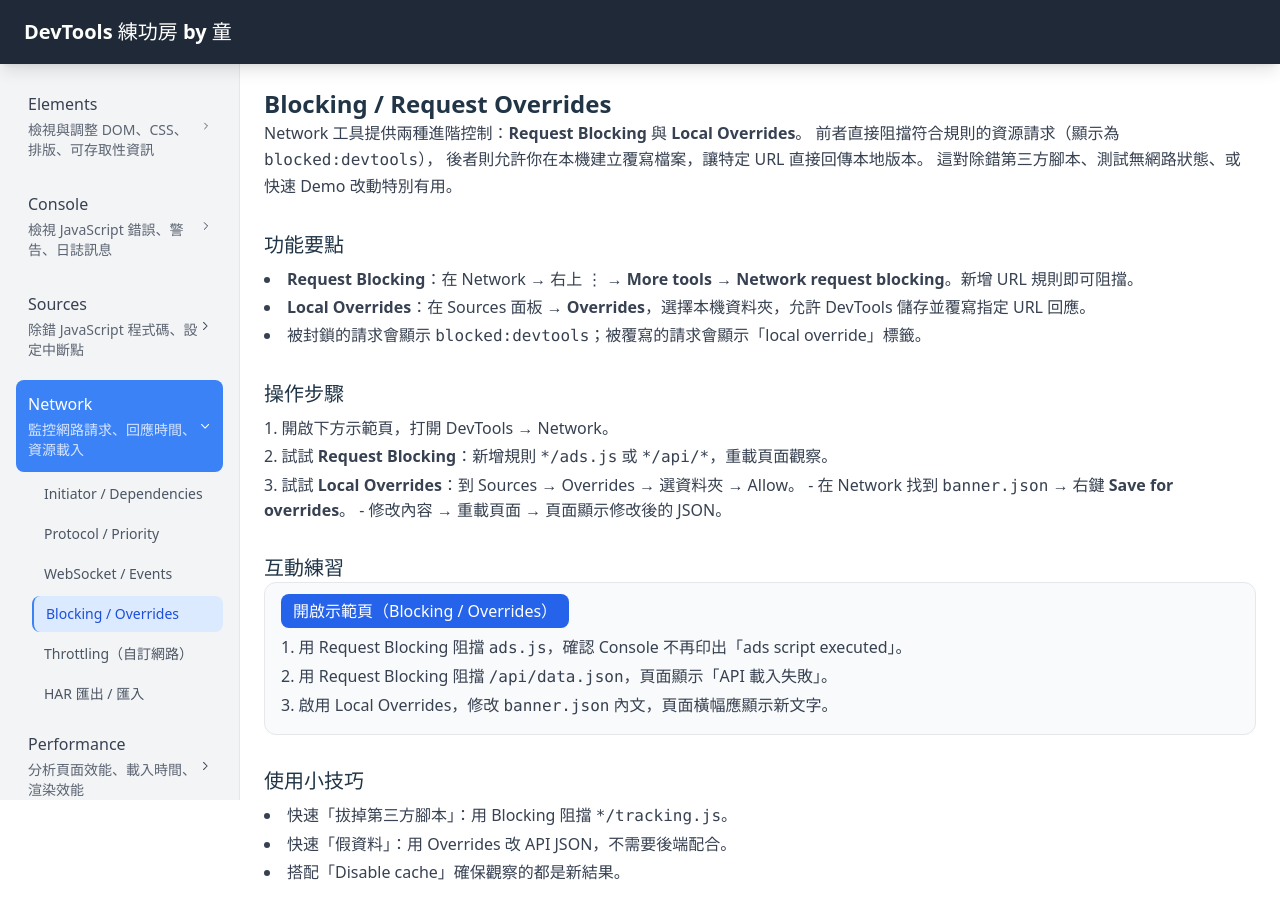
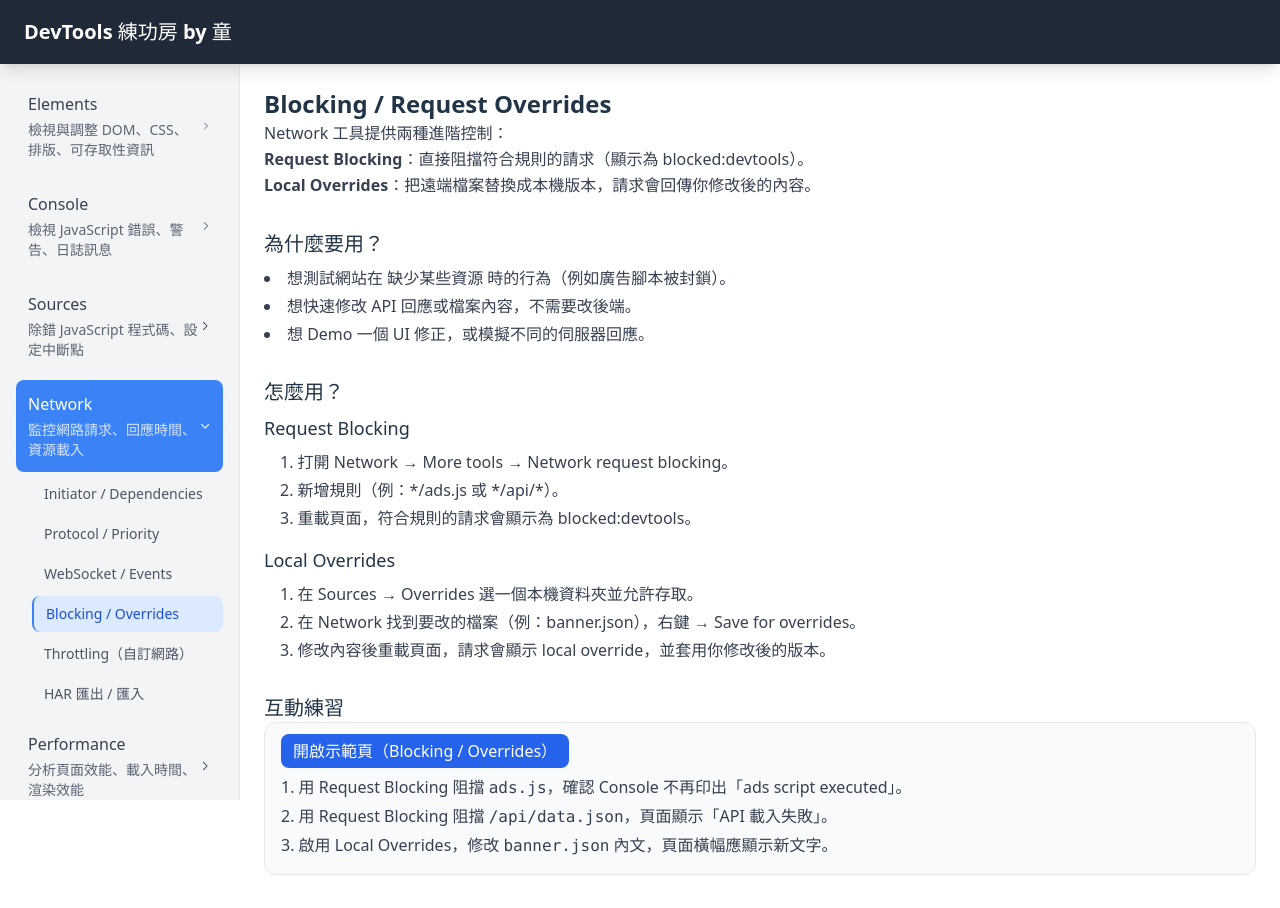
Before and after one commit to joy-jc-tong/Chrome-DevTools-Example, a React (Vite) app: page /network/blocking-overrides in a window 1280 px wide. Built offline with nearby package versions, Linux system fonts and the light colour scheme.

Commit message:
調整 network 前端說明

```diff
--- a/src/pages/network/BlockingOverrides.tsx
+++ b/src/pages/network/BlockingOverrides.tsx
@@ -5,34 +5,45 @@ export default function BlockingOverrides() {
       <header>
         <h1 className="text-2xl font-bold">Blocking / Request Overrides</h1>
         <p className="text-gray-700 leading-relaxed">
-          Network 工具提供兩種進階控制：<b>Request Blocking</b> 與 <b>Local Overrides</b>。
-          前者直接阻擋符合規則的資源請求（顯示為 <code>blocked:devtools</code>），
-          後者則允許你在本機建立覆寫檔案，讓特定 URL 直接回傳本地版本。
-          這對除錯第三方腳本、測試無網路狀態、或快速 Demo 改動特別有用。
+          Network 工具提供兩種進階控制：
+          <br />
+          <b>Request Blocking</b>：直接阻擋符合規則的請求（顯示為 blocked:devtools）。
+          <br />
+          <b>Local Overrides</b>：把遠端檔案替換成本機版本，請求會回傳你修改後的內容。
         </p>
       </header>
 
-      {/* 功能要點 */}
+      {/* 為什麼要用 */}
       <section>
-        <h2 className="text-xl font-semibold mb-2">功能要點</h2>
+        <h2 className="text-xl font-semibold mb-2">為什麼要用？</h2>
         <ul className="list-disc list-inside text-gray-700 space-y-1">
-          <li><b>Request Blocking</b>：在 Network → 右上 ⋮ → <b>More tools → Network request blocking</b>。新增 URL 規則即可阻擋。</li>
-          <li><b>Local Overrides</b>：在 Sources 面板 → <b>Overrides</b>，選擇本機資料夾，允許 DevTools 儲存並覆寫指定 URL 回應。</li>
-          <li>被封鎖的請求會顯示 <code>blocked:devtools</code>；被覆寫的請求會顯示「local override」標籤。</li>
+          <li>想測試網站在 缺少某些資源 時的行為（例如廣告腳本被封鎖）。</li>
+          <li>想快速修改 API 回應或檔案內容，不需要改後端。</li>
+          <li>想 Demo 一個 UI 修正，或模擬不同的伺服器回應。</li>
         </ul>
       </section>
 
-      {/* 操作步驟 */}
+      {/* 怎麼用 */}
       <section>
-        <h2 className="text-xl font-semibold mb-2">操作步驟</h2>
-        <ol className="list-decimal list-inside text-gray-700 space-y-1">
-          <li>開啟下方示範頁，打開 DevTools → Network。</li>
-          <li>試試 <b>Request Blocking</b>：新增規則 <code>*/ads.js</code> 或 <code>*/api/*</code>，重載頁面觀察。</li>
-          <li>試試 <b>Local Overrides</b>：到 Sources → Overrides → 選資料夾 → Allow。
-            - 在 Network 找到 <code>banner.json</code> → 右鍵 <b>Save for overrides</b>。
-            - 修改內容 → 重載頁面 → 頁面顯示修改後的 JSON。
-          </li>
-        </ol>
+        <h2 className="text-xl font-semibold mb-2">怎麼用？</h2>
+        <div className="space-y-4">
+          <div>
+            <h3 className="text-lg font-medium mb-2">Request Blocking</h3>
+            <ol className="list-decimal list-inside text-gray-700 space-y-1 ml-4">
+              <li>打開 Network → More tools → Network request blocking。</li>
+              <li>新增規則（例：*/ads.js 或 */api/*）。</li>
+              <li>重載頁面，符合規則的請求會顯示為 blocked:devtools。</li>
+            </ol>
+          </div>
+          <div>
+            <h3 className="text-lg font-medium mb-2">Local Overrides</h3>
+            <ol className="list-decimal list-inside text-gray-700 space-y-1 ml-4">
+              <li>在 Sources → Overrides 選一個本機資料夾並允許存取。</li>
+              <li>在 Network 找到要改的檔案（例：banner.json），右鍵 → Save for overrides。</li>
+              <li>修改內容後重載頁面，請求會顯示 local override，並套用你修改後的版本。</li>
+            </ol>
+          </div>
+        </div>
       </section>
 
       {/* 互動練習 */}
@@ -54,15 +65,6 @@ export default function BlockingOverrides() {
         </div>
       </section>
 
-      {/* 小技巧 */}
-      <section>
-        <h2 className="text-xl font-semibold mb-2">使用小技巧</h2>
-        <ul className="list-disc list-inside text-gray-700 space-y-1">
-          <li>快速「拔掉第三方腳本」：用 Blocking 阻擋 <code>*/tracking.js</code>。</li>
-          <li>快速「假資料」：用 Overrides 改 API JSON，不需要後端配合。</li>
-          <li>搭配「Disable cache」確保觀察的都是新結果。</li>
-        </ul>
-      </section>
     </div>
   );
 }
--- a/src/pages/network/HAR.tsx
+++ b/src/pages/network/HAR.tsx
@@ -4,27 +4,27 @@ export default function HarPage() {
       <header>
         <h1 className="text-2xl font-bold">HAR 匯出 / 匯入</h1>
         <p className="text-gray-700 leading-relaxed">
-          HAR（HTTP Archive）是一種標準化的網路追蹤格式，包含請求/回應、時間線（timings）、headers、payload 等。
-          在 DevTools 的 Network 面板可以「匯出 HAR」記錄現場問題，也可以「匯入 HAR」重看別人的抓包。
+          HAR（HTTP Archive）是一種標準化的網路追蹤檔案，記錄所有請求與回應，包括 headers、payload、timing 等。
+          在 DevTools 的 Network 面板可以把請求匯出成 HAR，也能匯入別人的 HAR 來重現網路狀況。
         </p>
       </header>
 
       <section>
-        <h2 className="text-xl font-semibold mb-2">常見用途</h2>
+        <h2 className="text-xl font-semibold mb-2">為什麼要用？</h2>
         <ul className="list-disc list-inside text-gray-700 space-y-1">
-          <li>把疑難雜症的「網路證據」打包給同事/外包廠商。</li>
-          <li>在沒有重現環境時，離線瀏覽別人的請求序列與時間線。</li>
-          <li>留存效能基準（baseline）以便日後對照。</li>
+          <li>想把「疑難雜症的網路證據」打包交給同事或外包廠商。</li>
+          <li>沒有重現環境，也能離線查看別人的請求序列與時間線。</li>
+          <li>想保存某次效能基準（baseline），方便日後比較。</li>
         </ul>
       </section>
 
       <section>
-        <h2 className="text-xl font-semibold mb-2">操作步驟</h2>
-        <ol className="list-decimal list-inside text-gray-700 space-y-2">
-          <li>打開下方示範頁，於 Network 面板製造一些請求。</li>
-          <li><b>匯出 HAR</b>：在 Network 請求清單空白處或任何請求上「右鍵」 → <em>Save all as HAR with content</em>（含回應內容）。</li>
-          <li><b>匯入 HAR</b>：將 HAR 檔 <em>拖放</em> 到 Network 面板，或使用右鍵選單的 <em>Import HAR</em>。</li>
-          <li>匯入後可像真實流量一樣檢視每個 request 的 Headers、Preview、Timing、Initiator 等。</li>
+        <h2 className="text-xl font-semibold mb-2">怎麼用？</h2>
+        <ol className="list-decimal list-inside text-gray-700 space-y-1">
+          <li>在 Network 面板產生一些請求。</li>
+          <li>匯出 HAR：在請求清單空白處或任一請求上右鍵 → Save all as HAR with content。</li>
+          <li>匯入 HAR：把 HAR 檔拖進 Network 面板，或右鍵選單 → Import HAR。</li>
+          <li>匯入後可像真實流量一樣檢視每個 request 的 Headers、Preview、Timing、Initiator 等資訊。</li>
         </ol>
       </section>
 
@@ -47,14 +47,6 @@ export default function HarPage() {
         </div>
       </section>
 
-      <section>
-        <h2 className="text-xl font-semibold mb-2">小技巧</h2>
-        <ul className="list-disc list-inside text-gray-700 space-y-1">
-          <li><b>包含內容</b>：選「with content」才能離線查看回應（JSON/HTML/CSS/圖片）。</li>
-          <li><b>隱私</b>：HAR 可能含 Cookie/Authorization/查詢字串，分享前請先脫敏。</li>
-          <li><b>可讀性</b>：用 <code>.har</code> 上傳到問題追蹤工具，或用 HAR viewer（或 DevTools 本身）閱讀。</li>
-        </ul>
-      </section>
     </div>
   );
 }
--- a/src/pages/network/Initiator.tsx
+++ b/src/pages/network/Initiator.tsx
@@ -3,34 +3,30 @@ export default function Initiator() {
     <div className="space-y-8">
       {/* 標題＋摘要 */}
       <header>
-        <h1 className="text-2xl font-bold">Initiator / Dependencies</h1>
+        <h1 className="text-2xl font-bold">Network Initiator</h1>
         <p className="text-gray-700 leading-relaxed">
-          在 Network 面板中，右鍵任一請求 → <b>「Show initiator」</b> 或 <b>「Show dependencies」</b>，
-          可以顯示「誰觸發了該請求」以及「此請求又帶出了哪些後續依賴」。這對排查效能問題特別有用，
-          例如：為什麼會多載入某張圖片？或是哪個 JS 造成了額外 API 呼叫？
+          Network 面板可以幫你顯示請求之間的因果關係。
+          用 Show initiator 可以看「誰觸發了這個請求」，用 Show dependencies 可以看「這個請求又帶出了哪些後續資源」。
         </p>
       </header>
 
-      {/* 功能要點 */}
+      {/* 為什麼要用 */}
       <section>
-        <h2 className="text-xl font-semibold mb-2">功能要點</h2>
+        <h2 className="text-xl font-semibold mb-2">為什麼要用？</h2>
         <ul className="list-disc list-inside text-gray-700 space-y-1">
-          <li><b>Initiator</b>：顯示該請求是由哪段 JS / HTML 觸發（例如某個 script 標籤或 fetch）。</li>
-          <li><b>Dependencies</b>：顯示此資源載入後，又引發了哪些其他請求（例如 CSS 再載入字型）。</li>
-          <li>可在 Requests 表格右鍵選單 → <b>Show initiator</b> 或 <b>Show dependencies</b>。</li>
+          <li>想知道是哪段 JS 或 HTML 造成了某個 API 呼叫。</li>
+          <li>想搞清楚為什麼載入了一張多餘的圖片。</li>
+          <li>想分析某個資源下載後，還會引發哪些後續請求（例如 CSS 觸發字型載入）。</li>
         </ul>
       </section>
 
-      {/* 操作步驟 */}
+      {/* 怎麼用 */}
       <section>
-        <h2 className="text-xl font-semibold mb-2">操作步驟</h2>
+        <h2 className="text-xl font-semibold mb-2">怎麼用？</h2>
         <ol className="list-decimal list-inside text-gray-700 space-y-1">
-          <li>開啟下方示範頁，並打開 DevTools → Network 面板。</li>
-          <li>點「載入資料」按鈕，會發出一個 <code>fetch()</code> → 這是 initiator。</li>
-          <li>該 JSON 載入後，程式會再依序載入一張圖片（依賴）。</li>
-          <li>在 Network 請求列表，右鍵 JSON → <b>Show initiator</b>，確認是按鈕 handler。</li>
-          <li>右鍵圖片 → <b>Show initiator</b>，看到是 JSON handler 引發的。</li>
-          <li>右鍵 JSON → <b>Show dependencies</b>，應能看到圖片是它的依賴。</li>
+          <li>打開 Network 面板並觀察請求。</li>
+          <li>在任一請求上右鍵 → Show initiator，可以看到是哪段程式或元素觸發的。</li>
+          <li>在任一請求上右鍵 → Show dependencies，可以看到該請求下載後又引發了哪些後續請求。</li>
         </ol>
       </section>
 
@@ -53,15 +49,6 @@ export default function Initiator() {
         </div>
       </section>
 
-      {/* 小技巧 */}
-      <section>
-        <h2 className="text-xl font-semibold mb-2">使用小技巧</h2>
-        <ul className="list-disc list-inside text-gray-700 space-y-1">
-          <li>排查「為什麼會多載入某資源」時，先檢查 initiator。</li>
-          <li>對照 Dependencies，可以快速理解某些資源鏈（CSS → 字型、JS → API）。</li>
-          <li>搭配 Coverage 或 Performance，可以進一步分析效能瓶頸。</li>
-        </ul>
-      </section>
     </div>
   );
 }
--- a/src/pages/network/ProtocolPriority.tsx
+++ b/src/pages/network/ProtocolPriority.tsx
@@ -5,32 +5,30 @@ export default function ProtocolPriority() {
       <header>
         <h1 className="text-2xl font-bold">Protocol / Priority</h1>
         <p className="text-gray-700 leading-relaxed">
-          Network 面板中的 <b>Protocol</b> 與 <b>Priority</b> 欄位，可以檢視每個請求的傳輸協定（HTTP/1.1、HTTP/2、HTTP/3）
-          以及瀏覽器排程資源的優先順序。這些資訊對於效能分析非常關鍵，能幫助判斷：
-          為什麼有的資源比較慢才載入、是否用了最新協定、是否有優先級錯置問題。
+          Network 面板可以顯示每個請求用的 傳輸協定（HTTP/1.1、HTTP/2、HTTP/3）和 優先順序（Priority）。
+          這能幫助你了解資源是怎麼被瀏覽器安排下載的。
         </p>
       </header>
 
-      {/* 功能要點 */}
+      {/* 為什麼要用 */}
       <section>
-        <h2 className="text-xl font-semibold mb-2">功能要點</h2>
+        <h2 className="text-xl font-semibold mb-2">為什麼要用？</h2>
         <ul className="list-disc list-inside text-gray-700 space-y-1">
-          <li><b>Protocol</b>：顯示資源傳輸的協定版本（http/1.1, h2, h3）。</li>
-          <li><b>Priority</b>：顯示瀏覽器給資源的下載優先順序（Highest, High, Medium, Low, Lowest）。</li>
-          <li>通常 HTML / CSS / JS 會是 High/Highest，而圖片/字型則可能較低。</li>
-          <li>可以藉由 preload / fetchpriority 屬性來調整資源優先順序。</li>
+          <li>想知道網站是不是用了最新的 HTTP/2 或 HTTP/3。</li>
+          <li>想分析為什麼有些資源載入比較慢。</li>
+          <li>想檢查瀏覽器排程是不是把重要資源（HTML/CSS/JS）排在高優先級。</li>
+          <li>想測試 preload 或 fetchpriority 是否真的改變了下載順序。</li>
         </ul>
       </section>
 
-      {/* 操作步驟 */}
+      {/* 怎麼用 */}
       <section>
-        <h2 className="text-xl font-semibold mb-2">操作步驟</h2>
+        <h2 className="text-xl font-semibold mb-2">怎麼用？</h2>
         <ol className="list-decimal list-inside text-gray-700 space-y-1">
-          <li>開啟下方示範頁，並打開 DevTools → Network 面板。</li>
-          <li>在表格欄位中打開 <b>Protocol</b> 與 <b>Priority</b>（右鍵 → 選擇欄位顯示）。</li>
-          <li>點「載入多資源」按鈕，頁面會載入多個 JS / 圖片 / 字型。</li>
-          <li>觀察每個 request 的協定（h2/h3/http1.1）與優先順序。</li>
-          <li>對比圖片的 <code>fetchpriority="high"</code> 與一般圖片，看看 Priority 有何不同。</li>
+          <li>打開 Network 面板，在表格中啟用 Protocol 和 Priority 欄位（右鍵 → 勾選）。</li>
+          <li>載入頁面或點「載入多資源」按鈕。</li>
+          <li>觀察每個請求的 協定版本（h2/h3/http/1.1）與 優先順序（Highest, High, Medium, Low, Lowest）。</li>
+          <li>對比一般圖片與 fetchpriority="high" 的圖片，看看 Priority 有何不同。</li>
         </ol>
       </section>
 
@@ -53,15 +51,6 @@ export default function ProtocolPriority() {
         </div>
       </section>
 
-      {/* 小技巧 */}
-      <section>
-        <h2 className="text-xl font-semibold mb-2">使用小技巧</h2>
-        <ul className="list-disc list-inside text-gray-700 space-y-1">
-          <li>若遇到「圖片載太慢」，可考慮在 <code>&lt;img&gt;</code> 加 <code>fetchpriority="high"</code>。</li>
-          <li>確保伺服器支援 HTTP/2/3，可提升多路傳輸效能。</li>
-          <li>搭配 Waterfall Timeline，可以直觀看到優先順序是否生效。</li>
-        </ul>
-      </section>
     </div>
   );
 }
--- a/src/pages/network/Throttling.tsx
+++ b/src/pages/network/Throttling.tsx
@@ -4,28 +4,27 @@ export default function Throttling() {
       <header>
         <h1 className="text-2xl font-bold">Throttling（自訂網路 / Round-trip）</h1>
         <p className="text-gray-700 leading-relaxed">
-          Network 面板右上有 <b>Throttling</b> 下拉選單，可模擬 3G/Slow 4G/Offline，或新增自訂檔案下載/上傳速率與往返延遲（RTT）。
-          搭配「Network conditions」側欄，可以更細緻地測試 UA 與快取/離線情境。
+          Throttling 可以模擬不同的網路狀況，例如 慢速 3G、4G 或離線，也能自訂下載/上傳速率與延遲（RTT）。
+          搭配 Network conditions，還能切換 User-Agent 與快取行為。
         </p>
       </header>
 
       <section>
-        <h2 className="text-xl font-semibold mb-2">功能要點</h2>
+        <h2 className="text-xl font-semibold mb-2">為什麼要用？</h2>
         <ul className="list-disc list-inside text-gray-700 space-y-1">
-          <li><b>Throttling 下拉</b>：選擇 Slow 3G / Fast 3G / Slow 4G / Offline，或點擊「Add…」新增自訂配置（下載/上傳/延遲）。</li>
-          <li><b>Network conditions</b>：右上 ⋮ → More tools → <em>Network conditions</em>，可獨立切換 User agent、Caching 行為。</li>
-          <li><b>Round-trip 敏感度</b>：串接（序列）請求在高延遲下會被放大；應優先改為平行、或使用預取/預載。</li>
+          <li>想測試網站在慢速網路下的體驗。</li>
+          <li>想模擬離線情境，檢查錯誤處理或快取是否正常。</li>
+          <li>想分析串接 API 在高延遲下的影響，並思考是否該改成平行請求或用預載。</li>
         </ul>
       </section>
 
       <section>
-        <h2 className="text-xl font-semibold mb-2">操作步驟</h2>
+        <h2 className="text-xl font-semibold mb-2">怎麼用？</h2>
         <ol className="list-decimal list-inside text-gray-700 space-y-1">
-          <li>開示範頁 → 打開 DevTools → Network。</li>
-          <li>在 Throttling 選單選「Slow 3G」，或自訂：下載 400kb/s、上傳 400kb/s、RTT 300ms。</li>
-          <li>點「<b>串接 3 次 API</b>」並觀察 Waterfall：你會看到三段依序的等待，總延遲 ≈ 3 × RTT + 傳輸時間。</li>
-          <li>點「<b>平行載入 6 張圖</b>」並觀察優先權與連線競爭；嘗試把其中一張加上 <code>fetchpriority="high"</code> 的差異。</li>
-          <li>切換「Offline」再操作，驗證錯誤處理與快取（若有）。</li>
+          <li>打開 Network 面板，在右上角 Throttling 選單選擇 Slow 3G / Fast 3G / Slow 4G / Offline，或點 Add… 來新增自訂配置（下載速率 / 上傳速率 / RTT）。</li>
+          <li>也可以在 More tools → Network conditions 裡調整 User-Agent 和 Caching 行為。</li>
+          <li>觀察請求的 Waterfall，比較串接 vs 平行載入在不同延遲下的差異。</li>
+          <li>切到 Offline 再操作，驗證錯誤處理與快取行為。</li>
         </ol>
       </section>
 
@@ -47,14 +46,6 @@ export default function Throttling() {
         </div>
       </section>
 
-      <section>
-        <h2 className="text-xl font-semibold mb-2">小技巧</h2>
-        <ul className="list-disc list-inside text-gray-700 space-y-1">
-          <li>降低 round-trips：把序列 API 合併、用 <code>preload</code>/<code>prefetch</code>、或在伺服器渲染首批資料。</li>
-          <li>針對關鍵資源加 <code>fetchpriority="high"</code> 或 HTTP/2 Push（若仍使用），縮短關鍵路徑。</li>
-          <li>搭配 Performance 面板紀錄，在 Summary 檢視 Long task 與網路瓶頸是否相互影響。</li>
-        </ul>
-      </section>
     </div>
   );
 }
--- a/src/pages/network/WebSocket.tsx
+++ b/src/pages/network/WebSocket.tsx
@@ -5,31 +5,29 @@ export default function WebSocketPage() {
       <header>
         <h1 className="text-2xl font-bold">WebSocket / Events 檢視器</h1>
         <p className="text-gray-700 leading-relaxed">
-          Network 面板支援檢視 WebSocket 連線。點開 WebSocket 請求後，可在「Messages」分頁看到雙向事件流
-          （客戶端送出的訊息與伺服器回應）。這對除錯即時應用特別重要，例如聊天室、遊戲、通知服務。
+          Network 面板可以檢視 WebSocket 連線，並在「Messages」分頁看到雙向事件流。
+          你可以同時追蹤瀏覽器送出的訊息和伺服器回應，非常適合即時應用的除錯。
         </p>
       </header>
 
-      {/* 功能要點 */}
+      {/* 為什麼要用 */}
       <section>
-        <h2 className="text-xl font-semibold mb-2">功能要點</h2>
+        <h2 className="text-xl font-semibold mb-2">為什麼要用？</h2>
         <ul className="list-disc list-inside text-gray-700 space-y-1">
-          <li>WebSocket 請求會顯示在 Network 表格中，標示為 <code>WS</code>。</li>
-          <li>點開後有 <b>Frames</b> / <b>Messages</b> 分頁，顯示傳入/傳出的資料。</li>
-          <li>可過濾訊息方向（Send / Receive），並查看原始 JSON 或文字。</li>
-          <li>適合驗證資料格式是否正確、或是否有不必要的訊息洪流。</li>
+          <li>想確認聊天室或遊戲傳的資料是不是正確。</li>
+          <li>想檢查伺服器回覆的格式（JSON/文字）有沒有問題。</li>
+          <li>想找出是否有不必要的訊息洪流造成效能問題。</li>
         </ul>
       </section>
 
-      {/* 操作步驟 */}
+      {/* 怎麼用 */}
       <section>
-        <h2 className="text-xl font-semibold mb-2">操作步驟</h2>
+        <h2 className="text-xl font-semibold mb-2">怎麼用？</h2>
         <ol className="list-decimal list-inside text-gray-700 space-y-1">
-          <li>開啟下方示範頁，並打開 DevTools → Network。</li>
-          <li>點「連線 WebSocket」按鈕 → 瀏覽器會建立一條 <code>ws://</code> 連線。</li>
-          <li>切到 Network 面板 → 找到 <b>WS</b> 請求 → 點開 → Messages 分頁。</li>
-          <li>點「送出訊息」按鈕 → 在 Messages 分頁中應看到送出與伺服器回覆。</li>
-          <li>試著多次送訊息，觀察 event log。</li>
+          <li>打開 Network 面板並建立 WebSocket 連線（例：點「連線 WebSocket」按鈕）。</li>
+          <li>在請求清單中找到 WS 連線，點開後切到 Messages 分頁。</li>
+          <li>傳送訊息（例：按「送出訊息」按鈕），觀察「送出/接收」的事件記錄。</li>
+          <li>可以過濾 Send / Receive，並檢查原始 JSON 或文字內容。</li>
         </ol>
       </section>
 
@@ -52,15 +50,6 @@ export default function WebSocketPage() {
         </div>
       </section>
 
-      {/* 小技巧 */}
-      <section>
-        <h2 className="text-xl font-semibold mb-2">使用小技巧</h2>
-        <ul className="list-disc list-inside text-gray-700 space-y-1">
-          <li>用「Filter → WS」快速過濾出所有 WebSocket 連線。</li>
-          <li>如果訊息格式是 JSON，可在 Messages 面板直接展開 JSON。</li>
-          <li>注意不要把心跳訊息（ping/pong）誤當成有效 payload。</li>
-        </ul>
-      </section>
     </div>
   );
 }
```
